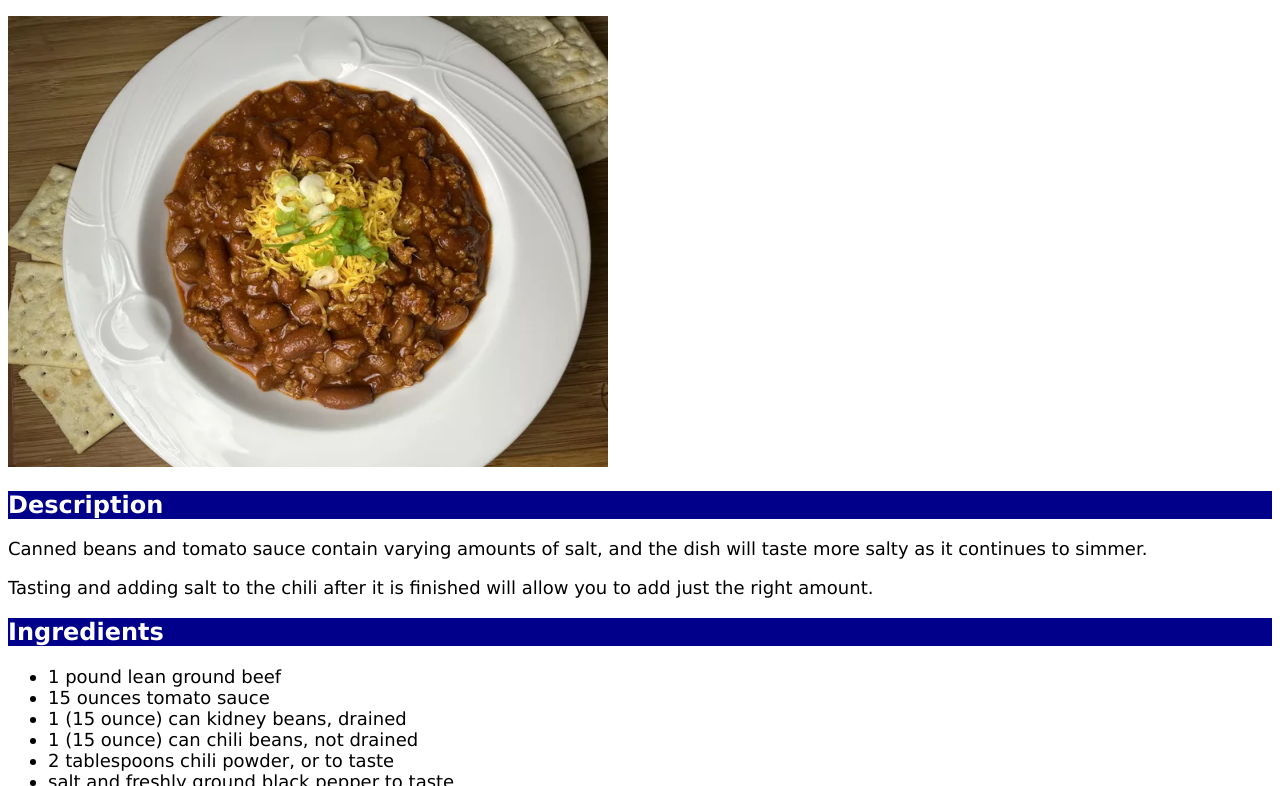
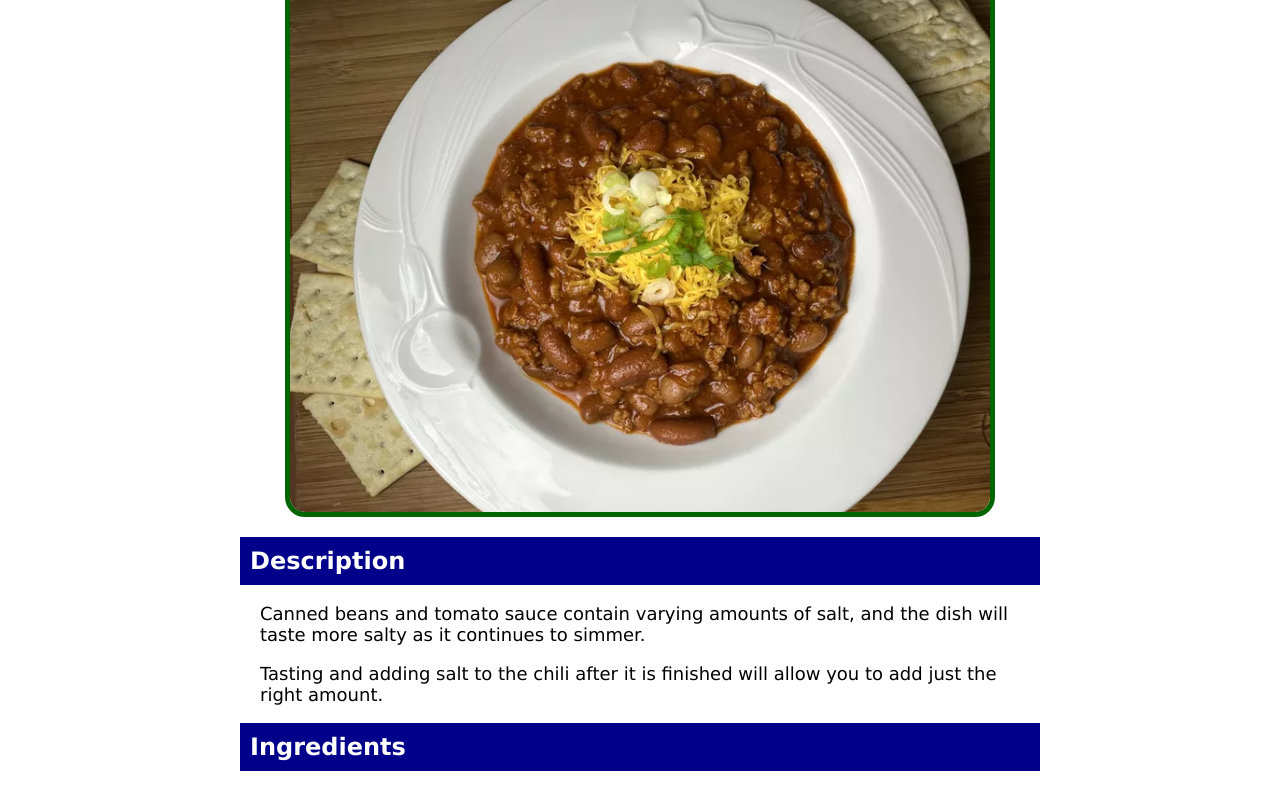
Before and after one commit to abubakrabdelhady/odin-recipes, a plain HTML site: page recipes/5_ingr_chili.html in a window 1280 px wide. Shown: the part 152-938 px from the top of the page. Drawn offline with Linux system fonts and the light colour scheme.

Commit message:
Add more styles

```diff
--- a/css/style.css
+++ b/css/style.css
@@ -1,5 +1,13 @@
-* {
+body {
     font-family: Verdana, Geneva, Tahoma, sans-serif;
+    margin: 0 auto 50px;
+    padding: 0;
+    width: 800px;
+}
+
+h1,h2 {
+    margin: 0 0 10px;
+    padding: 10px;
 }
 
 h1 {
@@ -16,17 +24,27 @@ h1.main-title {
     text-align: center;
 }
 
+li {
+    margin-bottom: 10px;
+}
+
 ul.main-list {
     font-size: 24px;
+    list-style: none;
+    width: 100%;
+    margin: auto;
+    padding: 0px;
 }
 
 ul.main-list li h2 {
     background-color: lightgreen;
     color: black;
+    padding: 20px;
 }
 
 .homelink {
     background-color: yellowgreen;
+    margin: 0;
 }
 
 .recipe-page {
@@ -35,4 +53,15 @@ ul.main-list li h2 {
     .steps {
         font-size: 18px;
     }
+    p {
+        padding-left: 20px;
+    }
+    img {
+        border: 5px solid darkgreen;
+        border-radius: 20px;
+        margin: 0 auto 20px;
+        width: 700px;
+        height: auto;
+        display: block;
+    }
 }
--- a/recipes/5_ingr_chili.html
+++ b/recipes/5_ingr_chili.html
@@ -11,7 +11,7 @@
         << <a href="./../index.html">Home | Odin Recipes List</a>
     </h2>
     <h1>Easy 5-Ingredient Chili</h1>
-    <img class="recipe-img" src="./../img/5_ingr_chili.jpg" width="600px">
+    <img class="recipe-img" src="./../img/5_ingr_chili.jpg">
 
     <h2>Description</h2>
     <p class="description">
```
Also changed, not shown: recipes/cheesy_hamburger.html (+1 -1 lines), recipes/crockpot_italian_chicken.html (+1 -1 lines).
